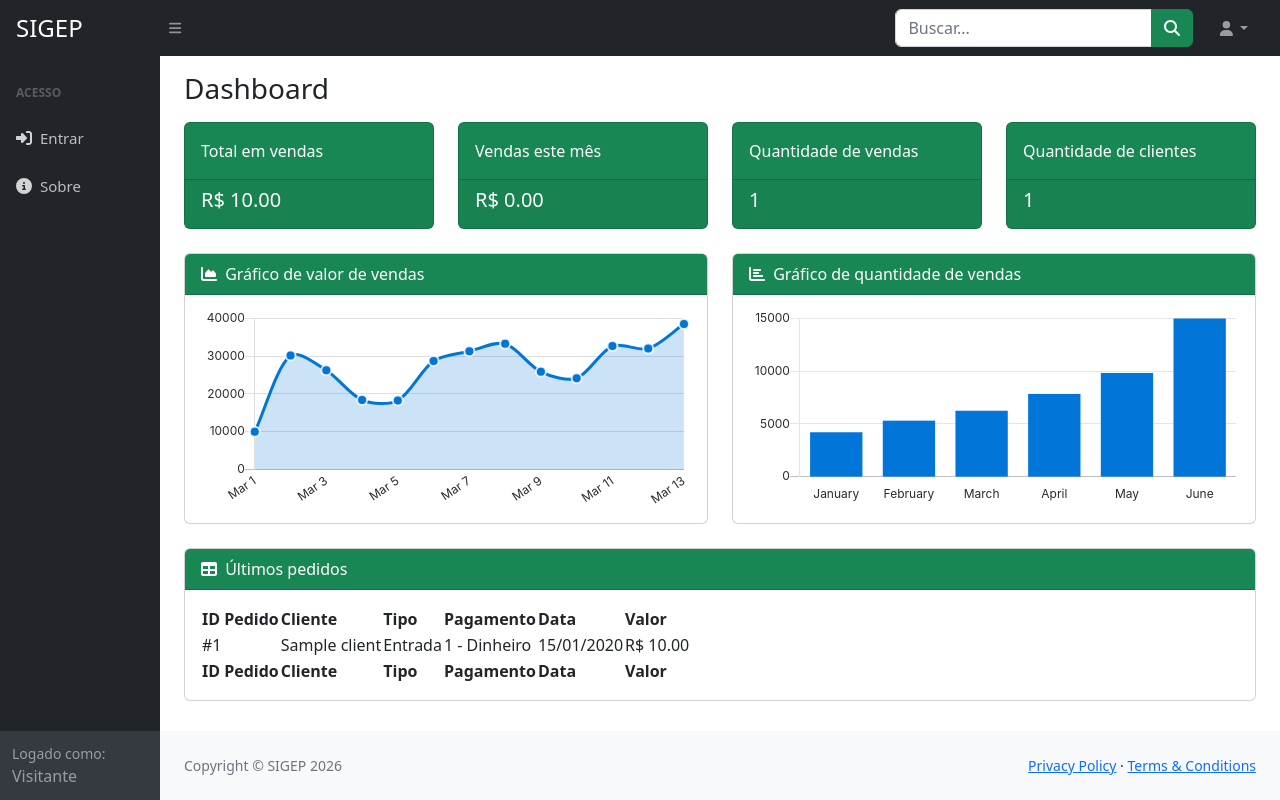
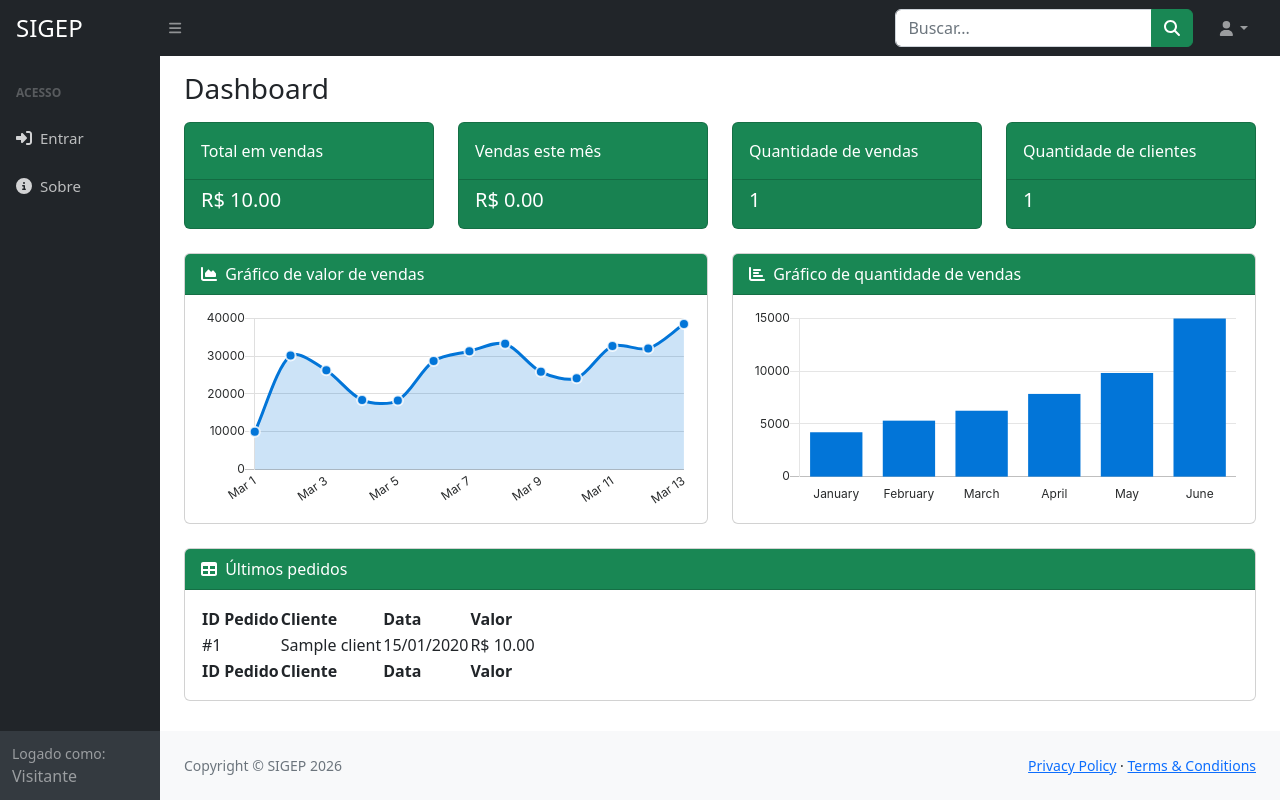
Before and after one commit to RomuloJB/SIGEP, a Django app: page / in a window 1280 px wide. Run offline with Django 5.2, Linux system fonts and the light colour scheme; tables that the repository leaves empty hold one stand-in row (values such as "Sample post"); some libraries are stand-ins or nearby versions.

Commit message:
update | pequenos detalhes no model

```diff
--- a/website/templates/website/model.html
+++ b/website/templates/website/model.html
@@ -186,8 +186,6 @@
                                         <tr>
                                             <th>ID Pedido</th>
                                             <th>Cliente</th>
-                                            <th>Tipo</th>
-                                            <th>Pagamento</th>
                                             <th>Data</th>
                                             <th>Valor</th>
                                         </tr>
@@ -196,8 +194,6 @@
                                         <tr>
                                             <th>ID Pedido</th>
                                             <th>Cliente</th>
-                                            <th>Tipo</th>
-                                            <th>Pagamento</th>
                                             <th>Data</th>
                                             <th>Valor</th>
                                         </tr>
@@ -207,8 +203,6 @@
                                         <tr>
                                             <td>#{{ pedido.id }}</td>
                                             <td>{{ pedido.client.name|default:"Excluído/Não associado" }}</td>
-                                            <td>{{ pedido.get_type_display }}</td>
-                                            <td>{{ pedido.get_payment_method_display }}</td>
                                             <td>{{ pedido.created_at|date:"d/m/Y" }}</td>
                                             <td>R$ {{ pedido.total_value|floatformat:2 }}</td>
                                         </tr>
```
Also changed, not shown: cadastros/views.py (+10 -0 lines).
